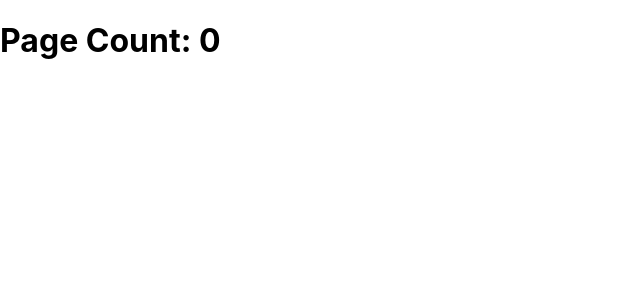
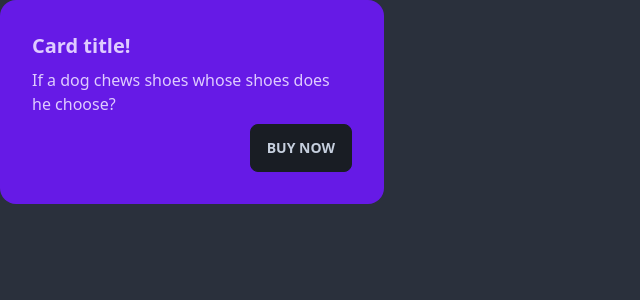
Before and after one commit to metacaleigh/code-cache, a React (Create React App) app in the folder client/: page / in a window 1280 px wide. Shown: the top 300 px of the page, without its empty margins (0-640 px from the left). Built offline with nearby package versions, Linux system fonts and the light colour scheme; no server answers.

Commit message:
tailwind css/daisyui

```diff
--- a/client/src/App.css
+++ /dev/null
@@ -1,38 +0,0 @@
-.App {
-  text-align: center;
-}
-
-.App-logo {
-  height: 40vmin;
-  pointer-events: none;
-}
-
-@media (prefers-reduced-motion: no-preference) {
-  .App-logo {
-    animation: App-logo-spin infinite 20s linear;
-  }
-}
-
-.App-header {
-  background-color: #282c34;
-  min-height: 100vh;
-  display: flex;
-  flex-direction: column;
-  align-items: center;
-  justify-content: center;
-  font-size: calc(10px + 2vmin);
-  color: white;
-}
-
-.App-link {
-  color: #61dafb;
-}
-
-@keyframes App-logo-spin {
-  from {
-    transform: rotate(0deg);
-  }
-  to {
-    transform: rotate(360deg);
-  }
-}
--- a/client/src/App.js
+++ b/client/src/App.js
@@ -1,28 +1,16 @@
-import { useState, useEffect } from "react";
-import { BrowserRouter, Switch, Route } from "react-router-dom";
+import './index.css';
 
 function App() {
-  const [count, setCount] = useState(0);
-
-  useEffect(() => {
-    fetch("/hello")
-      .then((r) => r.json())
-      .then((data) => setCount(data.count));
-  }, []);
-
   return (
-    <BrowserRouter>
-      <div className="App">
-        <Switch>
-          <Route path="/testing">
-            <h1>Test Route</h1>
-          </Route>
-          <Route path="/">
-            <h1>Page Count: {count}</h1>
-          </Route>
-        </Switch>
-      </div>
-    </BrowserRouter>
+<div className="card w-96 bg-primary text-primary-content">
+  <div className="card-body">
+    <h2 className="card-title">Card title!</h2>
+    <p>If a dog chews shoes whose shoes does he choose?</p>
+    <div className="card-actions justify-end">
+      <button className="btn">Buy Now</button>
+    </div>
+  </div>
+</div>
   );
 }
 
--- a/client/src/index.css
+++ b/client/src/index.css
@@ -1,13 +1,3 @@
-body {
-  margin: 0;
-  font-family: -apple-system, BlinkMacSystemFont, 'Segoe UI', 'Roboto', 'Oxygen',
-    'Ubuntu', 'Cantarell', 'Fira Sans', 'Droid Sans', 'Helvetica Neue',
-    sans-serif;
-  -webkit-font-smoothing: antialiased;
-  -moz-osx-font-smoothing: grayscale;
-}
-
-code {
-  font-family: source-code-pro, Menlo, Monaco, Consolas, 'Courier New',
-    monospace;
-}
+@tailwind base;
+@tailwind components;
+@tailwind utilities;
--- /dev/null
+++ b/client/tailwind.config.js
@@ -0,0 +1,33 @@
+/** @type {import('tailwindcss').Config} */
+module.exports = {
+  content: ["./src/**/*.{js,jsx,ts,tsx}"],
+  daisyui: {
+    themes: [
+      {
+        mytheme: {
+
+"primary": "#661AE6",
+
+"secondary": "#D926AA",
+
+"accent": "#1FB2A5",
+
+"neutral": "#191D24",
+
+"base-100": "#2A303C",
+
+"info": "#3ABFF8",
+
+"success": "#36D399",
+
+"warning": "#FBBD23",
+
+"error": "#F87272",
+        },
+      },
+    ],
+  },
+  plugins: [
+    require('daisyui'),
+  ]
+}
```
Also changed, not shown: client/package.json (+6 -1 lines), client/src/logo.svg (deleted), 1 other file (tests, documents, lock files or other folders).
